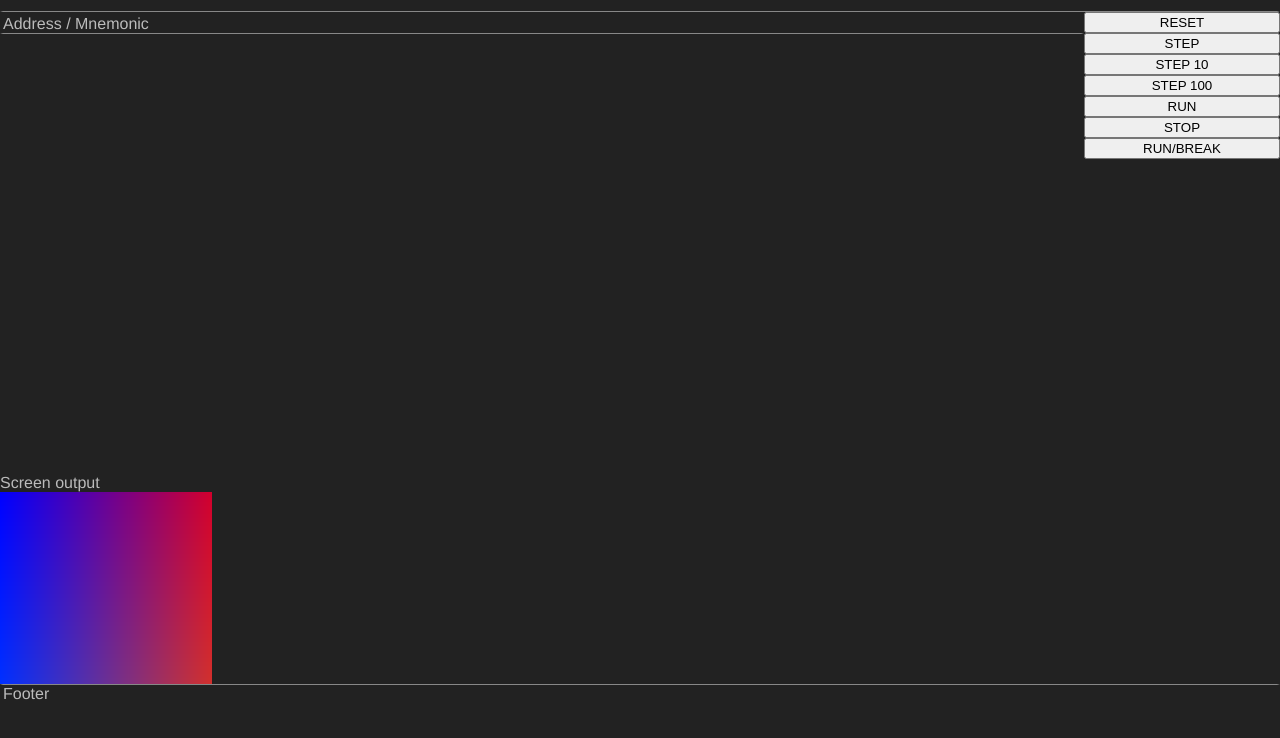
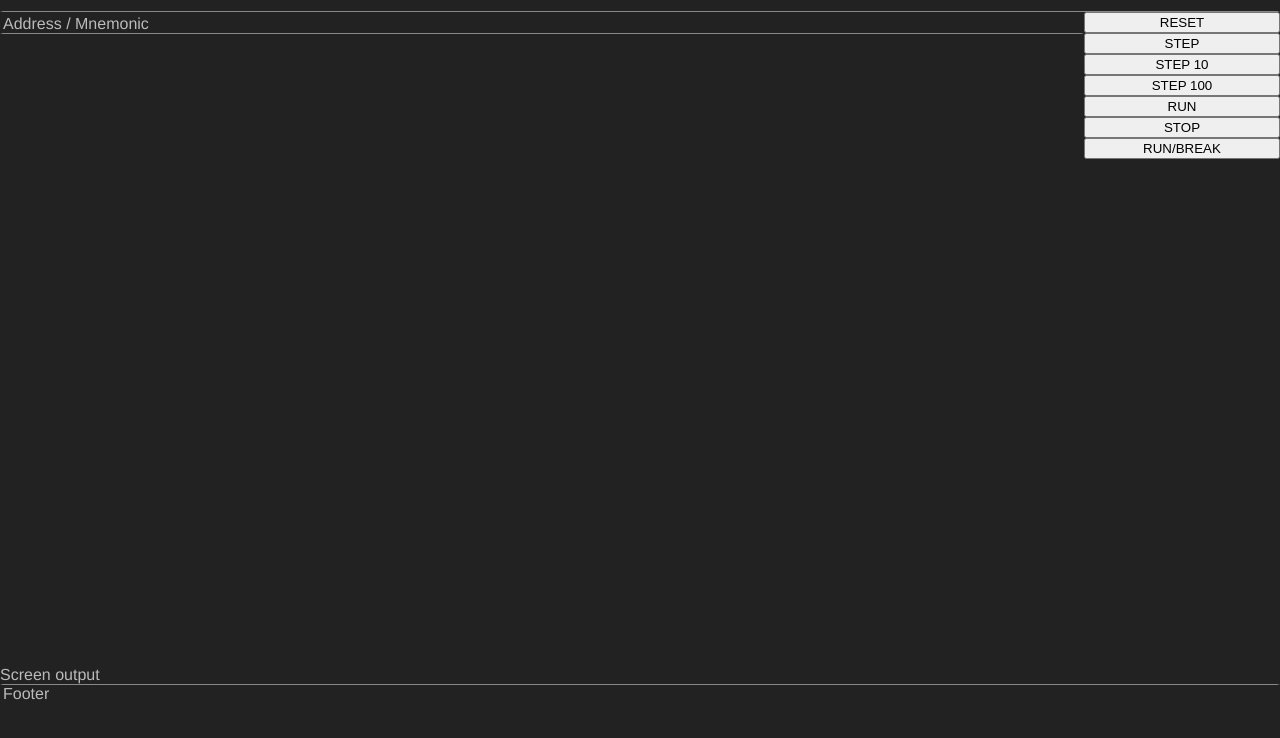
Before and after one commit to joskwanten/TsMsx, a website with bundled scripts: page index.html in a window 1280 px wide. Shown: the part 52-790 px from the top of the page. Built offline with nearby package versions, Linux system fonts and the light colour scheme; files whose address does not match are found by name.

Commit message:
Fixed carry / substraction issue and JR bug

```diff
--- a/index.html
+++ b/index.html
@@ -22,9 +22,9 @@
                 <div id="small-header">
                     Screen output
                 </div>
-                <canvas id="screen" width="212" height="192">
+                <!-- <canvas id="screen" width="212" height="192">
 
-                </canvas>
+                </canvas> -->
             </div>
             <div class="side-panel">
                 <button id="reset">RESET</button>
--- a/src/App.ts
+++ b/src/App.ts
@@ -265,27 +265,27 @@ function step(numOfSteps: number, log = true) {
 }
 
 window.onload = () => {
-    const canvas = <HTMLCanvasElement>document.getElementById('screen');
-    const ctx = canvas.getContext('2d');
-    const imageData = ctx?.createImageData(256, 192);
-    if (imageData) {
-        // Iterate through every pixel
-        for (let i = 0; i < imageData.data.length; i += 4) {
-            // Percentage in the x direction, times 255
-            let x = (i % 1024) / 1024 * 255;
-            // Percentage in the y direction, times 255
-            let y = Math.ceil(i / 1024) / 1024 * 255;
+    // const canvas = <HTMLCanvasElement>document.getElementById('screen');
+    // const ctx = canvas.getContext('2d');
+    // const imageData = ctx?.createImageData(256, 192);
+    // if (imageData) {
+    //     // Iterate through every pixel
+    //     for (let i = 0; i < imageData.data.length; i += 4) {
+    //         // Percentage in the x direction, times 255
+    //         let x = (i % 1024) / 1024 * 255;
+    //         // Percentage in the y direction, times 255
+    //         let y = Math.ceil(i / 1024) / 1024 * 255;
 
-            // Modify pixel data
-            imageData.data[i + 0] = x;        // R value
-            imageData.data[i + 1] = y;        // G value
-            imageData.data[i + 2] = 255 - x;  // B value
-            imageData.data[i + 3] = 255;      // A value
-        }
+    //         // Modify pixel data
+    //         imageData.data[i + 0] = x;        // R value
+    //         imageData.data[i + 1] = y;        // G value
+    //         imageData.data[i + 2] = 255 - x;  // B value
+    //         imageData.data[i + 3] = 255;      // A value
+    //     }
 
-        // Draw image data to the canvas
-        ctx?.putImageData(imageData, 0, 0);
-    }
+    //     // Draw image data to the canvas
+    //     ctx?.putImageData(imageData, 0, 0);
+    // }
 
     document.querySelector('#reset')?.addEventListener('click', () => {
         reset();
--- a/z80gen.js
+++ b/z80gen.js
@@ -329,7 +329,7 @@ function generateJRAndCallOpcode(r, condition, src, opcode) {
         emitCode(`this.cycles += ${timings[1]};`);
         emitCode(`}`);
     } else {
-        emitCode(`this.r16[PC] = ${varName};`);
+        emitCode(`this.r16[PC] += ${varName};`);
         emitCode(`this.cycles += ${r.TimingZ80};`);
     }
 
```
Also changed, not shown: src/Z80_template.ts (+1 -6 lines).
